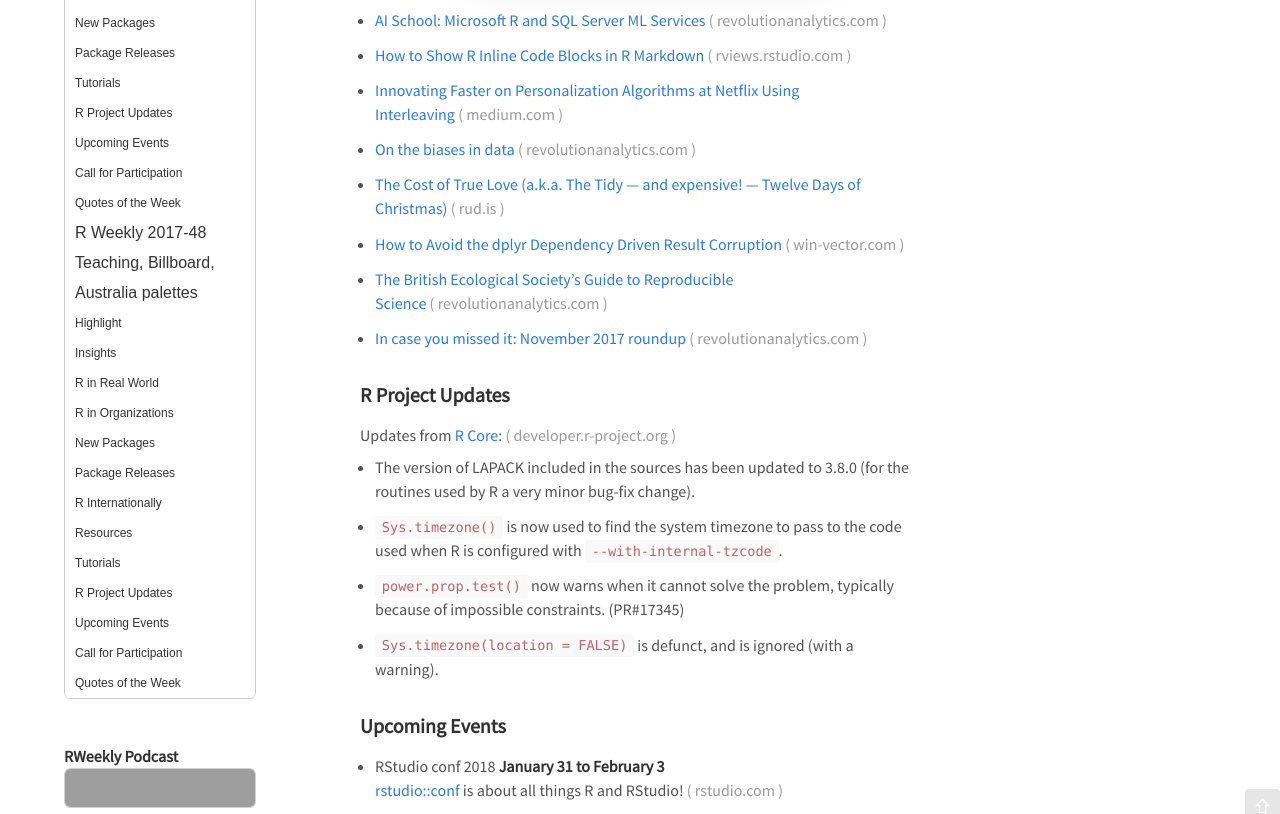
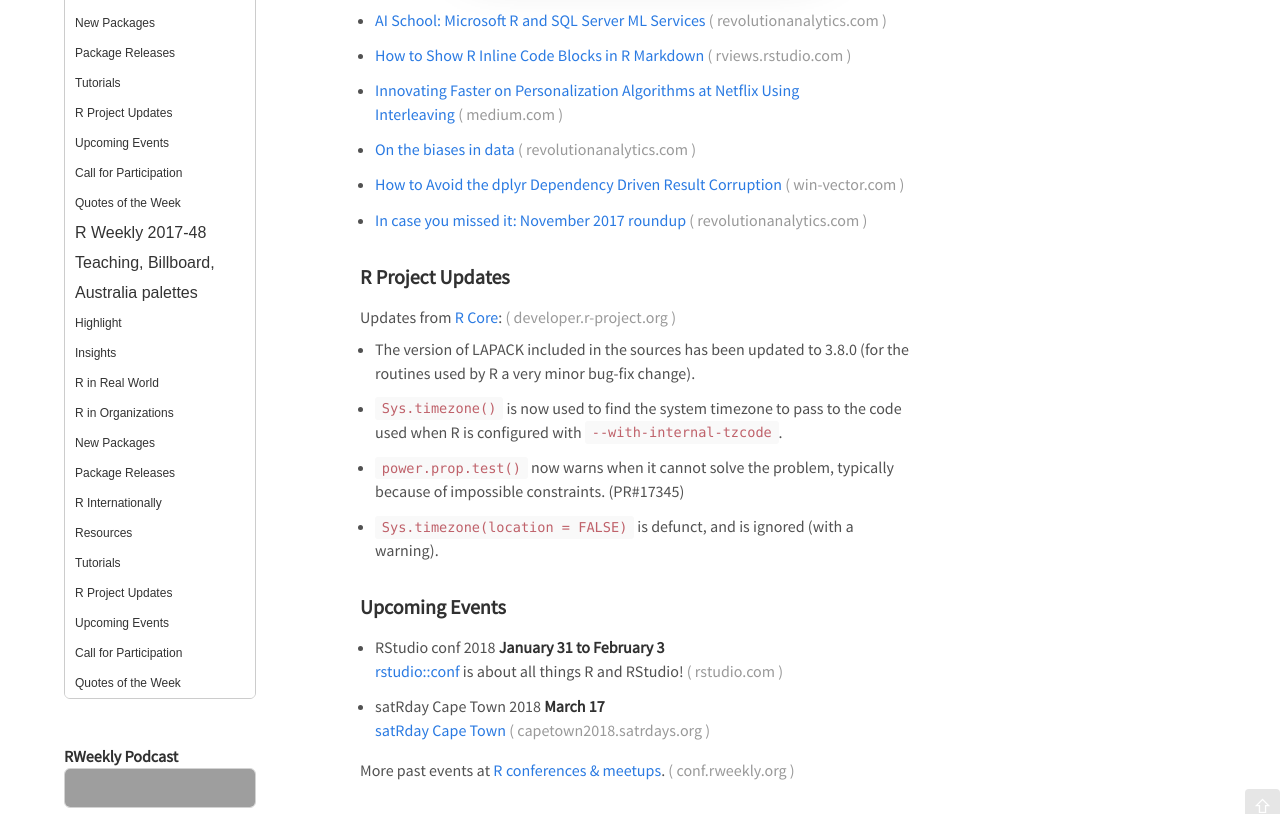
Before and after one commit to rweekly/rweekly.org, a Jekyll site: the page built from _posts/2017-12-11-2017-50.md, in a window 1280 px wide and 900 px high, scrolled down 4382 px, cut to the strip 86-900 px from the top of the window. Built offline with Jekyll 4.4.1, drawn with Linux system fonts in a browser that asks for light colours; emoji names are drawn with the system emoji font; our own code applies the rules of GitHub Pages for plain Markdown files; comment, search, counter and statistics services are not loaded; grey boxes are pictures that could not be loaded.

Commit message:
Update: 2017-50

```diff
--- a/_posts/2017-12-11-2017-50.md
+++ b/_posts/2017-12-11-2017-50.md
@@ -148,11 +148,7 @@
 
 + [On the biases in data](http://blog.revolutionanalytics.com/2017/12/on-the-biases-in-data.html)
 
-+ [The Cost of True Love (a.k.a. The Tidy — and expensive! — Twelve Days of Christmas)](https://rud.is/b/2017/12/05/the-cost-of-true-love-a-k-a-the-tidy-and-expensive-twelve-days-of-christmas/)
-
 + [How to Avoid the dplyr Dependency Driven Result Corruption](http://www.win-vector.com/blog/2017/12/how-to-avoid-the-dplyr-dependency-driven-result-corruption/)
-
-+ [The British Ecological Society's Guide to Reproducible Science](http://blog.revolutionanalytics.com/2017/12/bes-reproducible-science.html)
 
 + [In case you missed it: November 2017 roundup](http://blog.revolutionanalytics.com/2017/12/november-2017-roundup.html)
 
```
